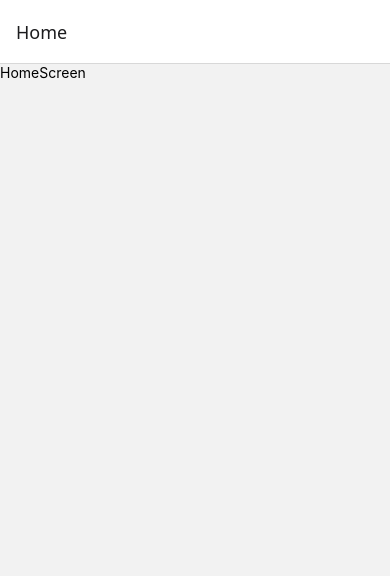
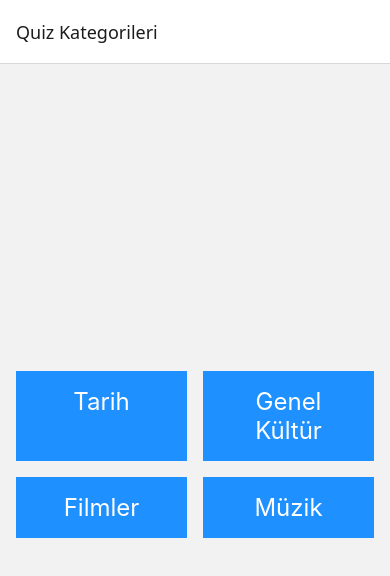
Before and after one commit to samilturksoy/quizapp, a React Native app: screen / in a window 390 px wide. Shown: the top 576 px of the page. Built offline with nearby package versions, Linux system fonts and the light colour scheme.

Commit message:
Enhance HomeScreen with category list and update StackNavigator title. Added FlatList to display categories and set custom title for Home screen in navigation.

```diff
--- /dev/null
+++ b/Components/Categories.tsx
@@ -0,0 +1,37 @@
+import { View, Text, TouchableOpacity } from 'react-native'
+import React from 'react'
+import { useNavigation } from '@react-navigation/native';
+
+type Category = {
+    id: string;
+    name: string;
+}
+type Props = {
+    category: Category
+}
+const Categories = ({ category: { id, name } }: Props) => {
+    const navigation = useNavigation();
+    // TODO: Fix Types
+    // @ts-ignore
+    const handlePressed = () => {
+        navigation.navigate("Quiz", { category: id });
+    }
+
+    return (
+        <TouchableOpacity
+            onPress={() => handlePressed()}
+            style={{
+                flex: 1,
+                backgroundColor: "dodgerblue",
+                padding: 16
+            }}>
+            <Text style={{
+                fontSize: 24,
+                color: "white",
+                textAlign: 'center'
+            }}>{name}</Text>
+        </TouchableOpacity>
+    )
+}
+
+export default Categories
--- a/navigation/StackNavigator.tsx
+++ b/navigation/StackNavigator.tsx
@@ -8,7 +8,12 @@ import { createStaticNavigation } from '@react-navigation/native';
 
 const RootStack = createNativeStackNavigator({
     screens: {
-      Home: HomeScreen,
+      Home: {
+        screen:HomeScreen,
+        options:{
+          title:"Quiz Kategorileri",
+        },
+      },
       Quiz: QuizScreen,
       Result: ResultScreen,
     },
--- a/screens/HomeScreen.tsx
+++ b/screens/HomeScreen.tsx
@@ -1,10 +1,32 @@
-import { View, Text } from 'react-native'
+import { View, Text, FlatList } from 'react-native'
 import React from 'react'
+import Categories from '../Components/Categories'
 
+const categories = [
+  { id: "history", name: "Tarih" },
+  { id: "general", name: "Genel Kültür" },
+  { id: "movies", name: "Filmler" },
+  { id: "music", name: "Müzik" },
+]
 export default function HomeScreen() {
   return (
-    <View>
-      <Text>HomeScreen</Text>
+    <View style={{flex:1, justifyContent:'center'}}>
+      <View>
+        <FlatList
+          data={categories}
+          renderItem={({ item }) => <Categories category={item} />}
+          keyExtractor={(item) => item.id}
+          numColumns={2}
+          contentContainerStyle={{
+            gap: 16,
+            marginHorizontal:16
+          }}
+          columnWrapperStyle={{
+            columnGap: 16
+          }}
+        />
+      </View>
+
     </View>
   )
 }
```
